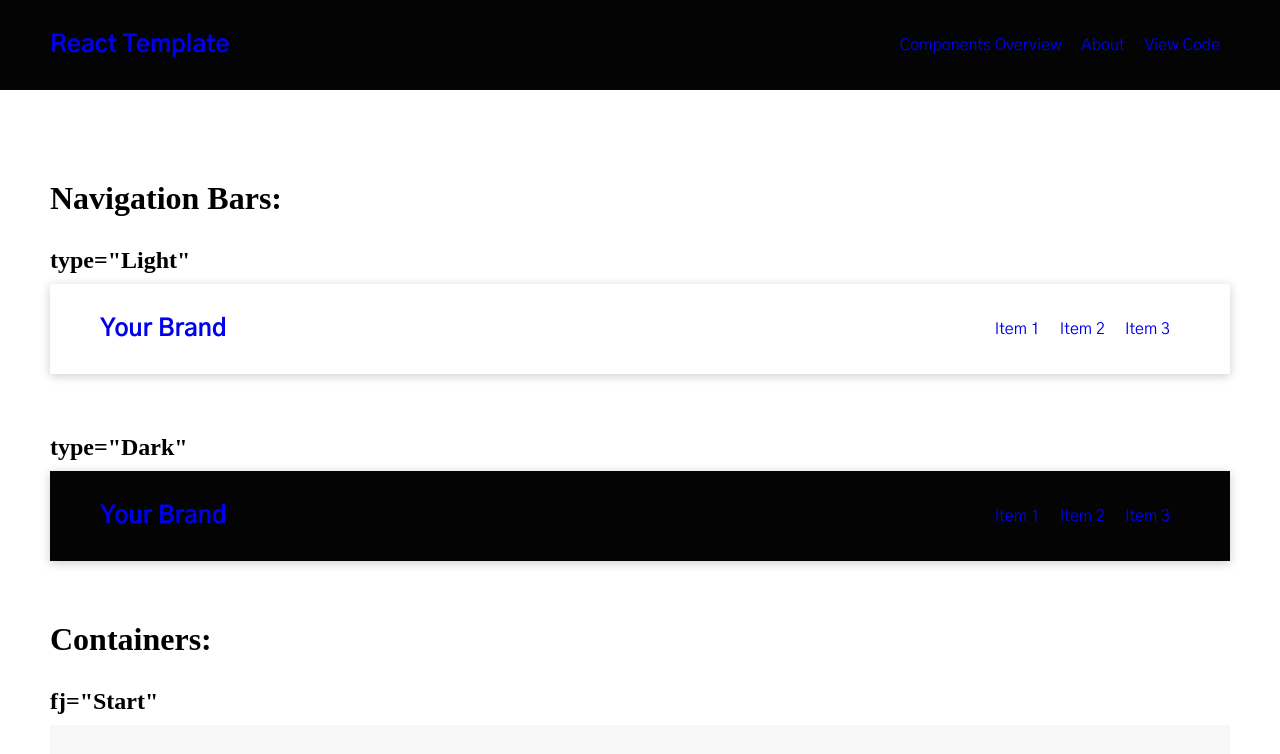
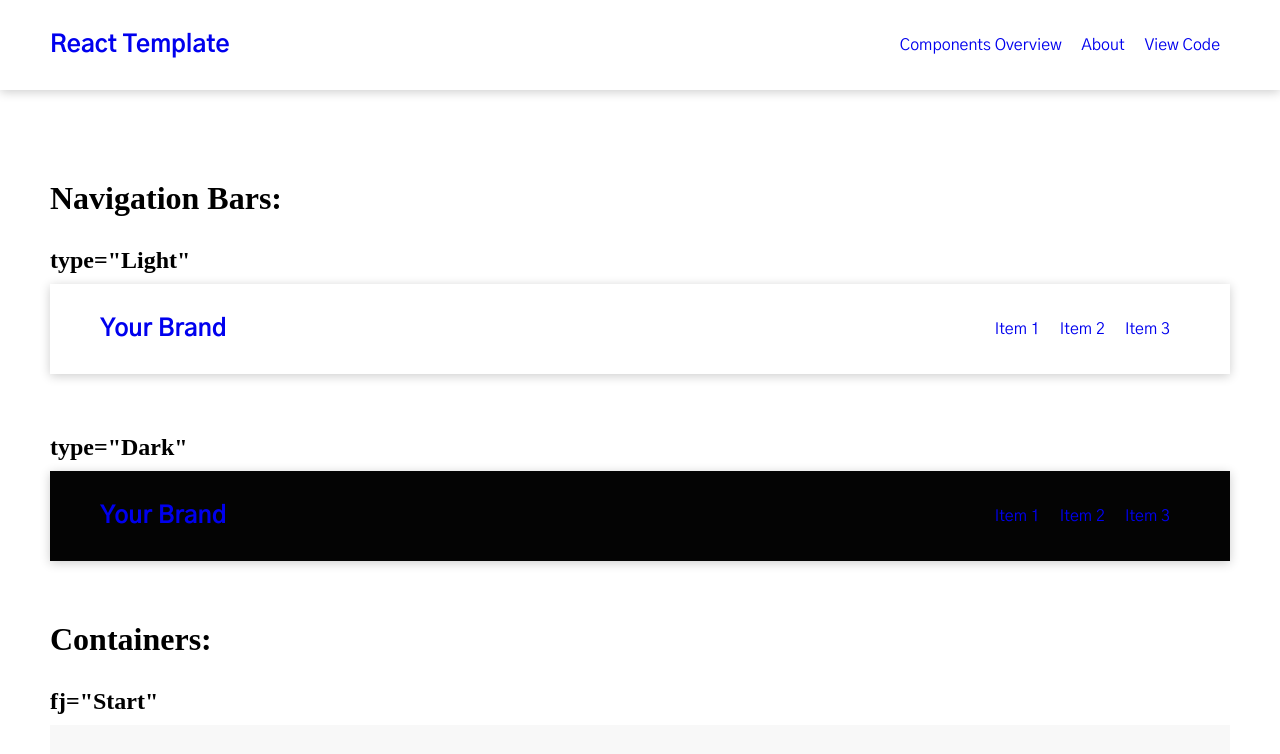
Before and after one commit to mattczencz/react-template, a React (Create React App) app: page /overview in a window 1280 px wide. Shown: the top 754 px of the page. Built offline with nearby package versions, Linux system fonts and the light colour scheme.

Commit message:
Updated Nav to light

```diff
--- a/src/components/Nav.js
+++ b/src/components/Nav.js
@@ -2,7 +2,7 @@ import * as S from '../styles/NavBars'
 
 function Nav(props) {
     return (
-        <S.Navbar type="dark">
+        <S.Navbar type="light">
             <S.NavLogoText to="/">React Template</S.NavLogoText>
             <S.NavItems>
                 <S.NavItem to="/overview">Components Overview</S.NavItem>
--- a/src/styles/NavBars.js
+++ b/src/styles/NavBars.js
@@ -13,6 +13,8 @@ export const Navbar = styled.nav `
     text-decoration: none;
     justify-content: space-between;
     align-items: center;
+    position: relative;
+    z-index: 10;
 
     ${({type}) => handleNavType(type)};
 `
```
